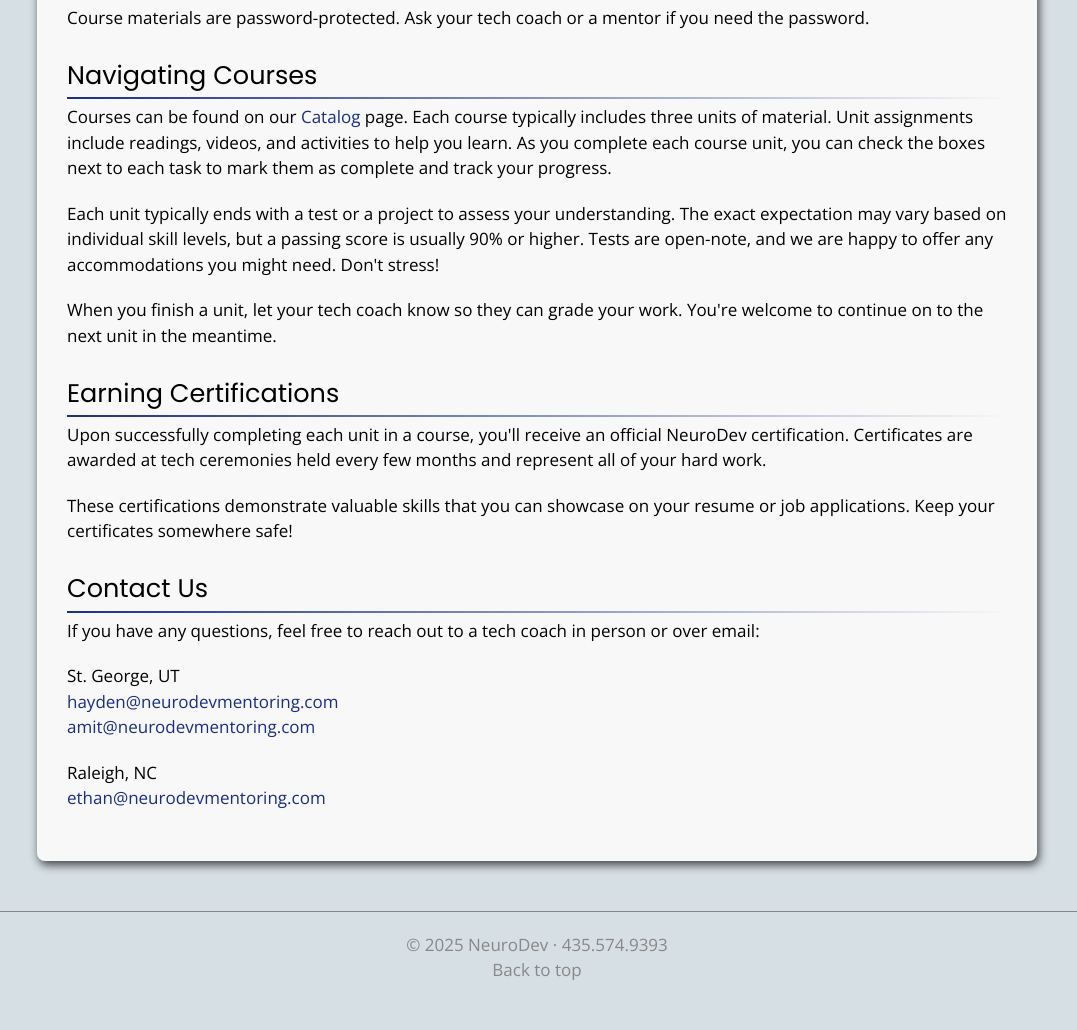
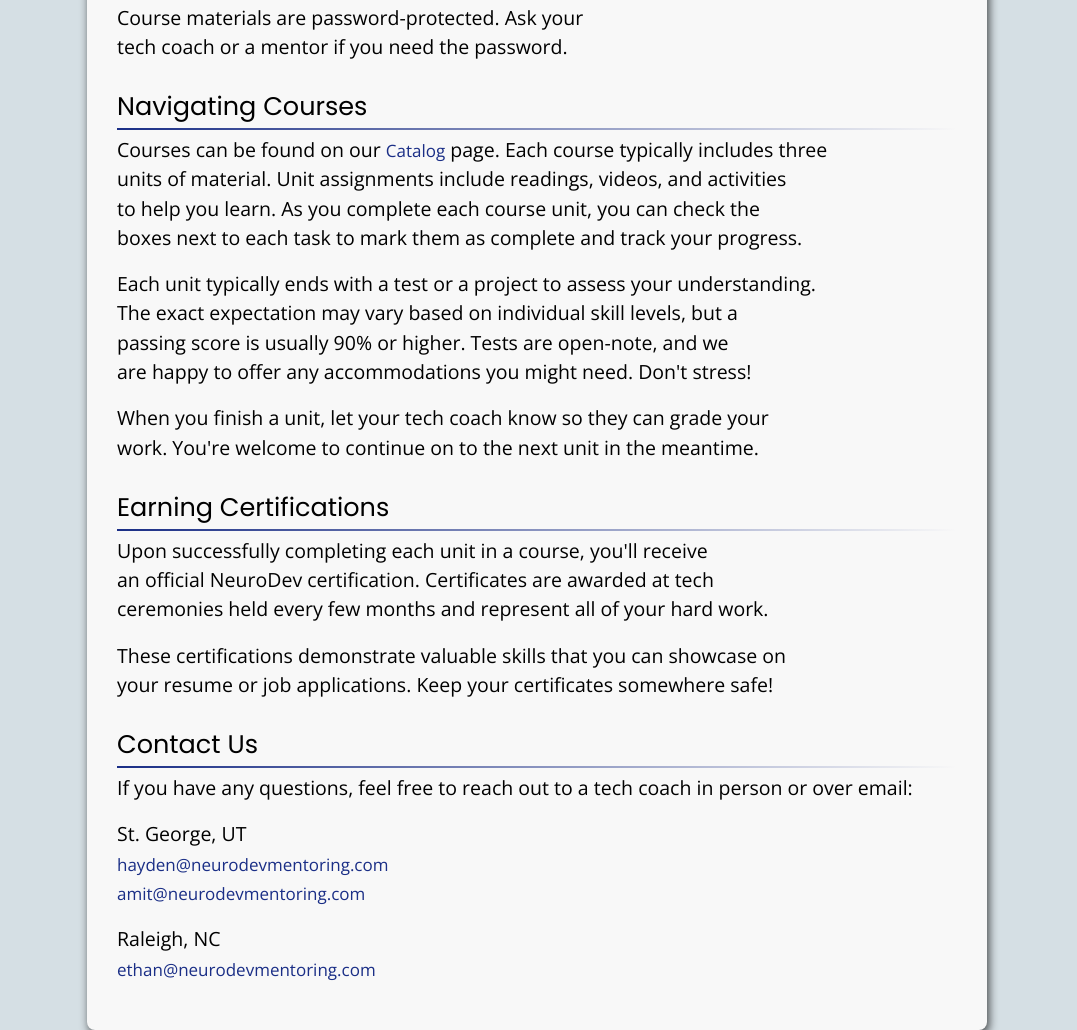
Before and after one commit to Hjhawley/NeuroDev-Tech-Class, a plain HTML site: page index.html in a window 1280 px wide. Shown: the part 1255-2285 px from the top of the page, without its empty margins (103-1180 px from the left). Before the commit the page ends 2258 px from the top, so only its background shows below. Drawn offline with nearby package versions, Linux system fonts and the light colour scheme.

Commit message:
p adjustment, footer fix

```diff
--- a/assets/css/styles.css
+++ b/assets/css/styles.css
@@ -13,7 +13,7 @@
 }
 
 :root {
-  --max-width: 1000px;
+  --max-width: 900px;
   --primary-color: #42bfef;
   --secondary-color: #1a2e86;
   --tertiary-color: #fd5;
@@ -161,8 +161,11 @@ a:hover {
 
 p {
   font-family: "Open Sans", sans-serif;
-  margin-bottom: 20px;
+  font-size: 1.15rem;
   line-height: 1.5;
+  text-wrap: balance;
+  max-width: 80ch;
+  margin-bottom: 1rem;
 }
 
 b,
@@ -278,8 +281,8 @@ footer {
 }
 
 footer p {
-  margin-bottom: 0px;
-  line-height: 0.15;
+  font-size: 1rem;
+  margin: 0 auto;
 }
 
 .hero-image {
```
